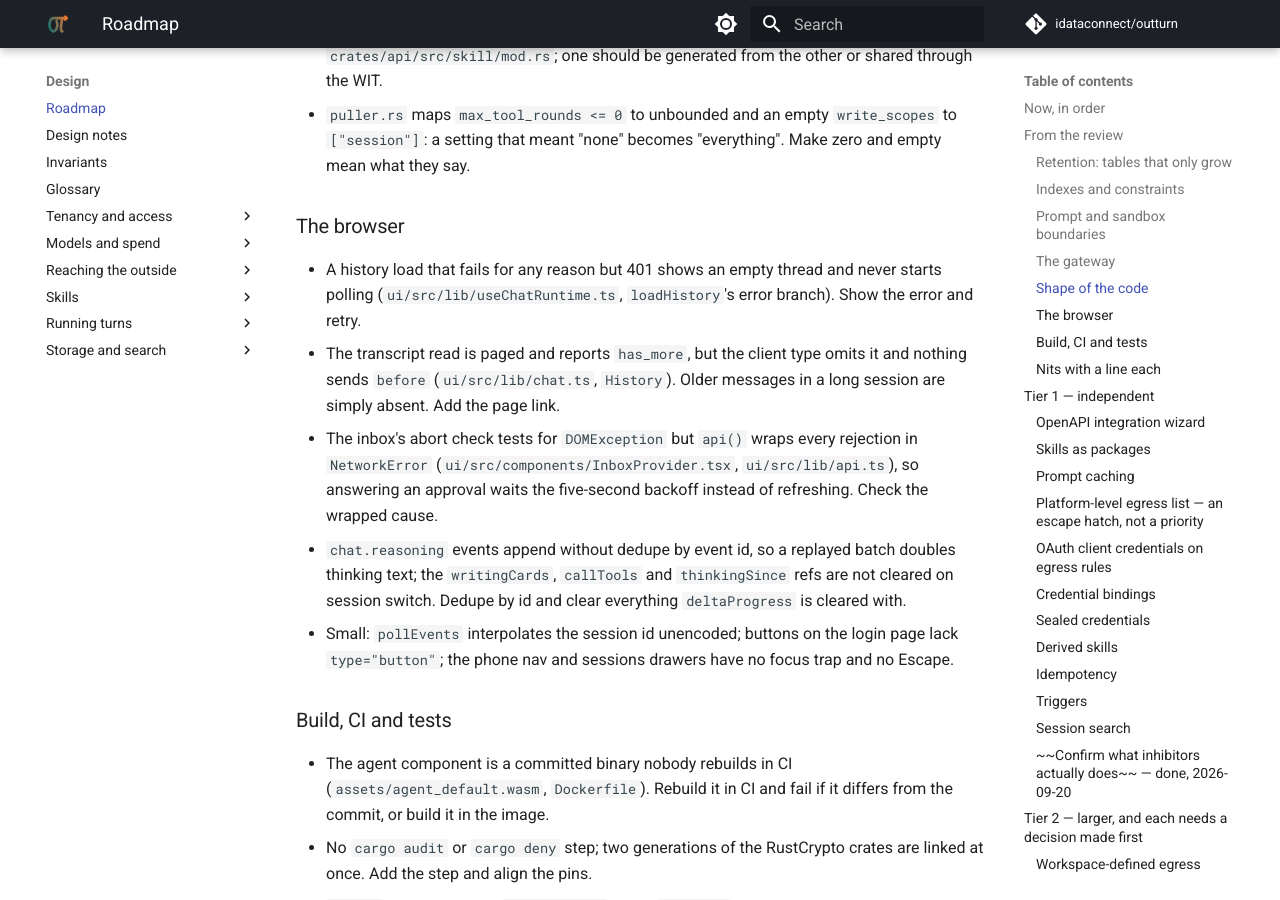
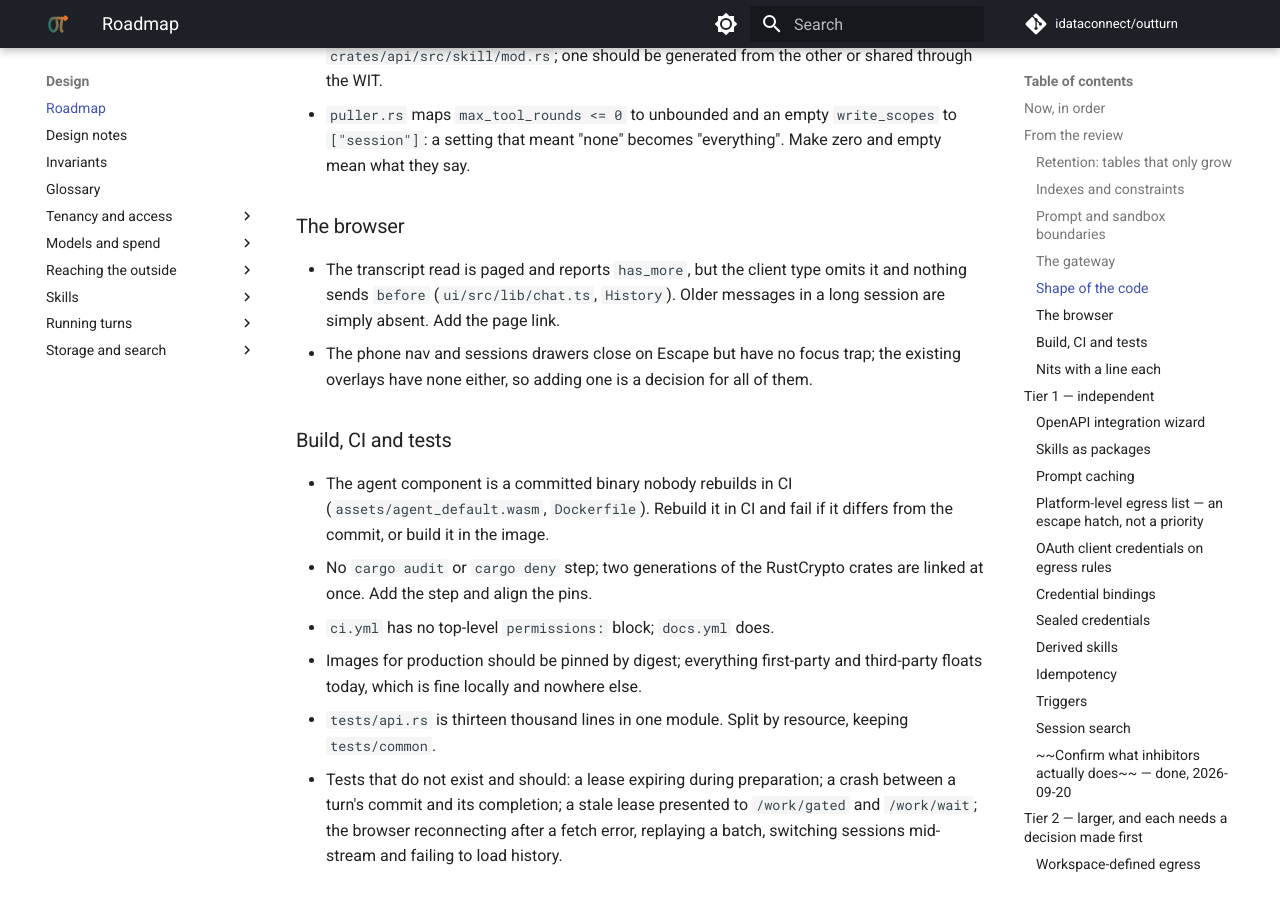
Before and after one commit to idataconnect/outturn, an MkDocs documentation site: the page built from docs/roadmap.md, in a window 1280 px wide and 900 px high, scrolled down 4049 px. Built offline with MkDocs 1.6.1 and Material for MkDocs 9.7.7, drawn with Linux system fonts in a browser that asks for light colours; comment, search, counter and statistics services are not loaded.

Commit message:
Take the fixed browser items off the roadmap
History retry, the inbox abort, reasoning dedupe with the session-switch
refs, the encoded poll query and the login button types are done. What
remains of the small item is a focus trap on the phone drawers, which
wants deciding for every overlay at once.

Co-Authored-By: Claude Opus 5.5 <noreply@anthropic.com>

```diff
--- a/docs/roadmap.md
+++ b/docs/roadmap.md
@@ -174,23 +174,12 @@ can be picked up without rereading the review. Ordered by what it protects.
 
 ### The browser
 
-- A history load that fails for any reason but 401 shows an empty thread and
-  never starts polling (`ui/src/lib/useChatRuntime.ts`, `loadHistory`'s
-  error branch). Show the error and retry.
 - The transcript read is paged and reports `has_more`, but the client type
   omits it and nothing sends `before` (`ui/src/lib/chat.ts`, `History`).
   Older messages in a long session are simply absent. Add the page link.
-- The inbox's abort check tests for `DOMException` but `api()` wraps every
-  rejection in `NetworkError` (`ui/src/components/InboxProvider.tsx`,
-  `ui/src/lib/api.ts`), so answering an approval waits the five-second
-  backoff instead of refreshing. Check the wrapped cause.
-- `chat.reasoning` events append without dedupe by event id, so a replayed
-  batch doubles thinking text; the `writingCards`, `callTools` and
-  `thinkingSince` refs are not cleared on session switch. Dedupe by id and
-  clear everything `deltaProgress` is cleared with.
-- Small: `pollEvents` interpolates the session id unencoded; buttons on the
-  login page lack `type="button"`; the phone nav and sessions drawers have no
-  focus trap and no Escape.
+- The phone nav and sessions drawers close on Escape but have no focus trap;
+  the existing overlays have none either, so adding one is a decision for
+  all of them.
 
 ### Build, CI and tests
 
```
